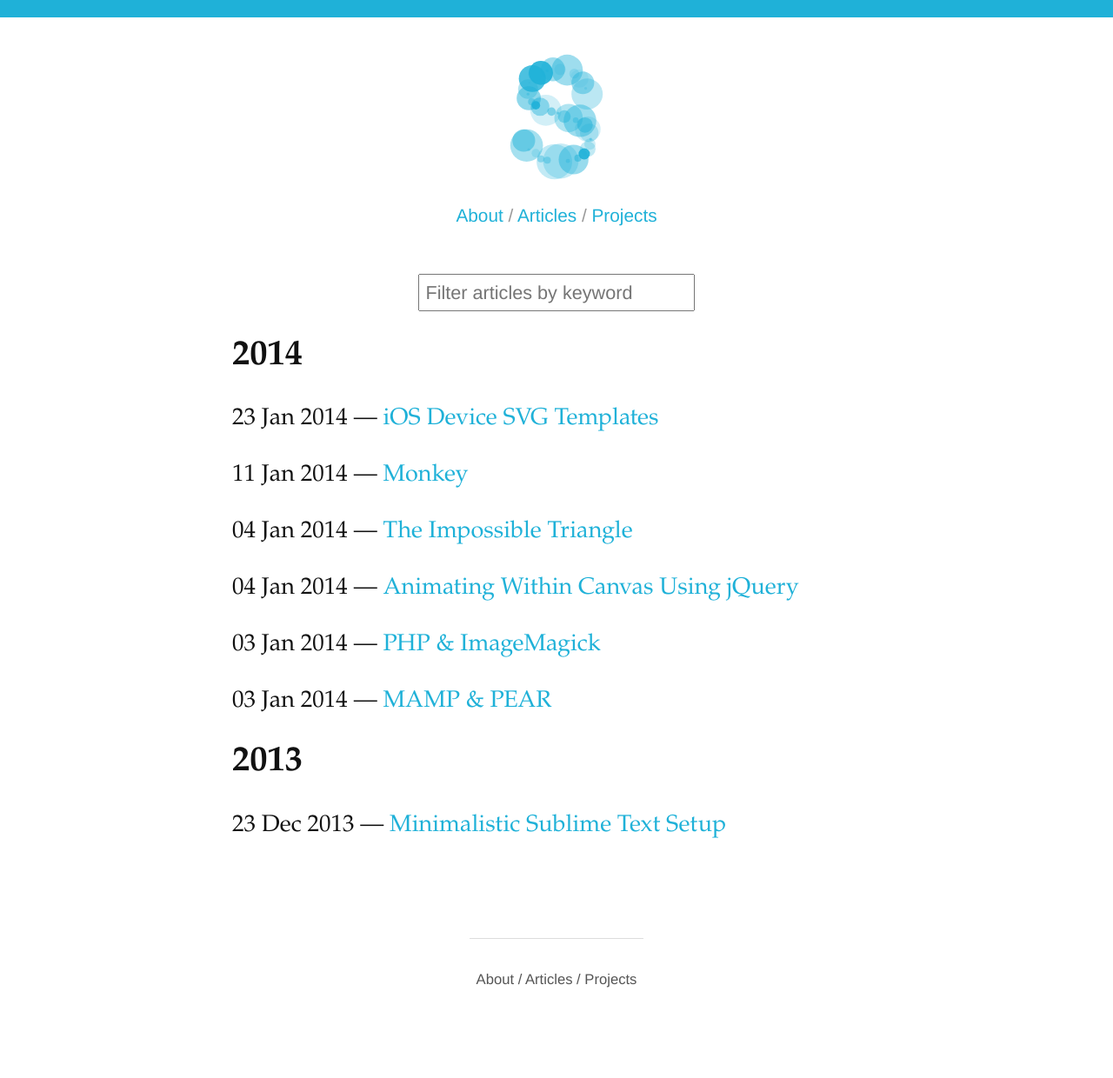
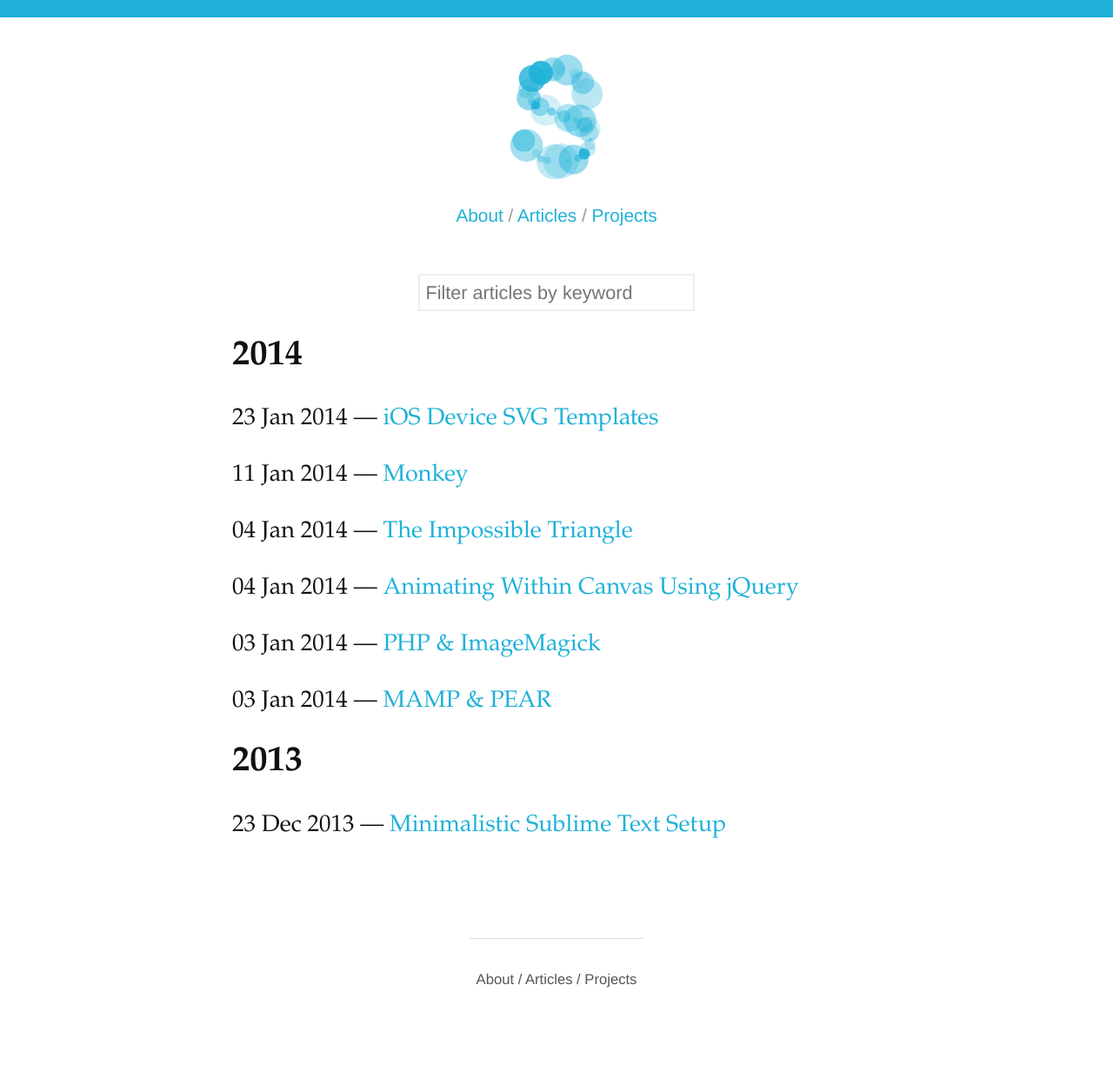
Before and after one commit to neogeek/neogeek.github.io, a Jekyll site: the page built from articles/index.html, in a window 1280 px wide. Shown: the whole page at 87% size. Built offline with Jekyll 4.4.1, drawn with Linux system fonts in a browser that asks for light colours; Markdown is read by kramdown in place of the engine named in the settings.

Commit message:
Added lighter border to search box.

```diff
--- a/css/styles.css
+++ b/css/styles.css
@@ -129,6 +129,13 @@ footer a {
     padding: .3em;
     font-family: Helvetica;
     font-size: .8em;
+    border: 2px solid #eee;
+    color: inherit;
+    outline: none;
+}
+
+.search:focus {
+    border-color: #ccc;
 }
 
 .hidden {
```
